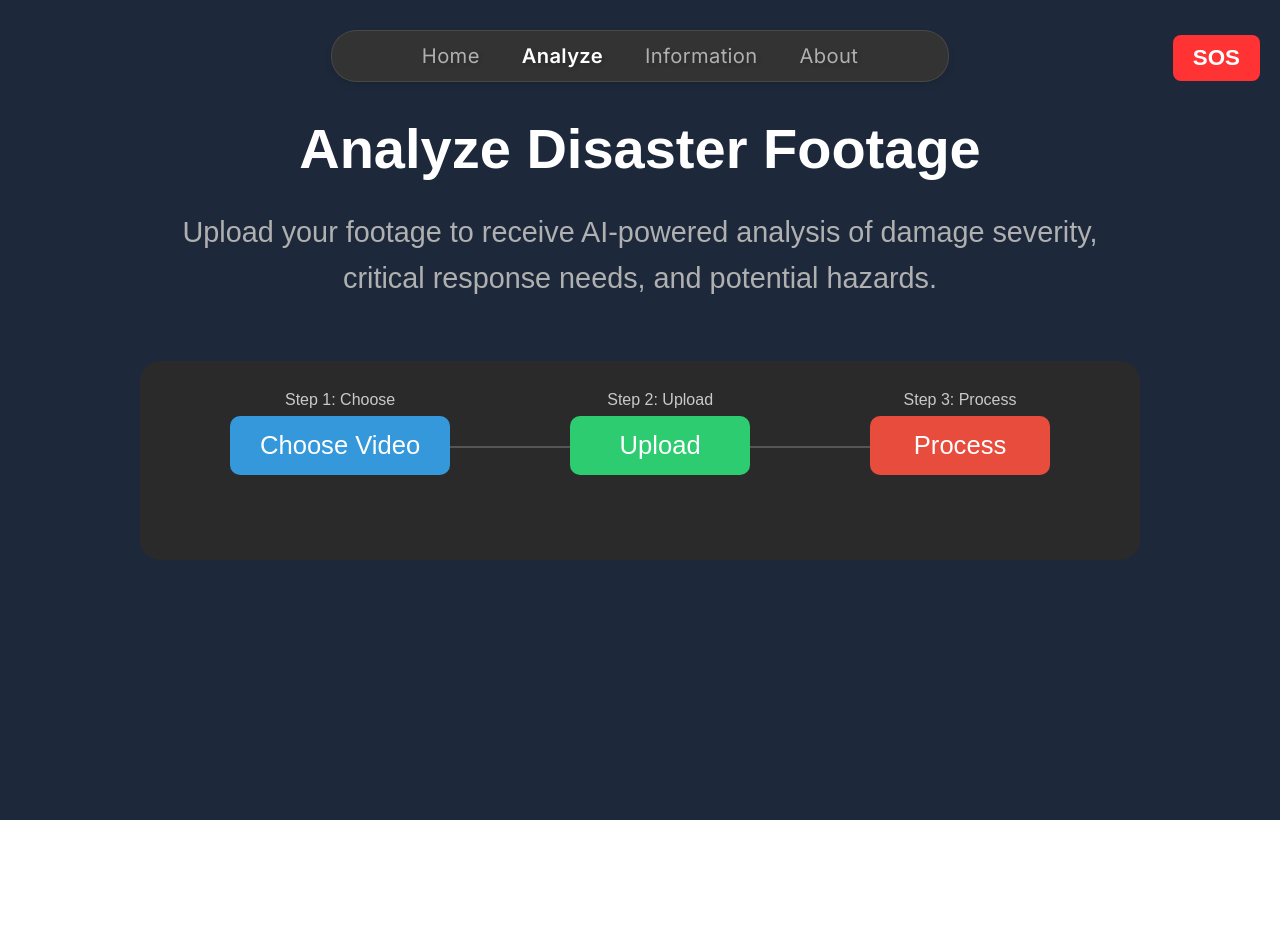
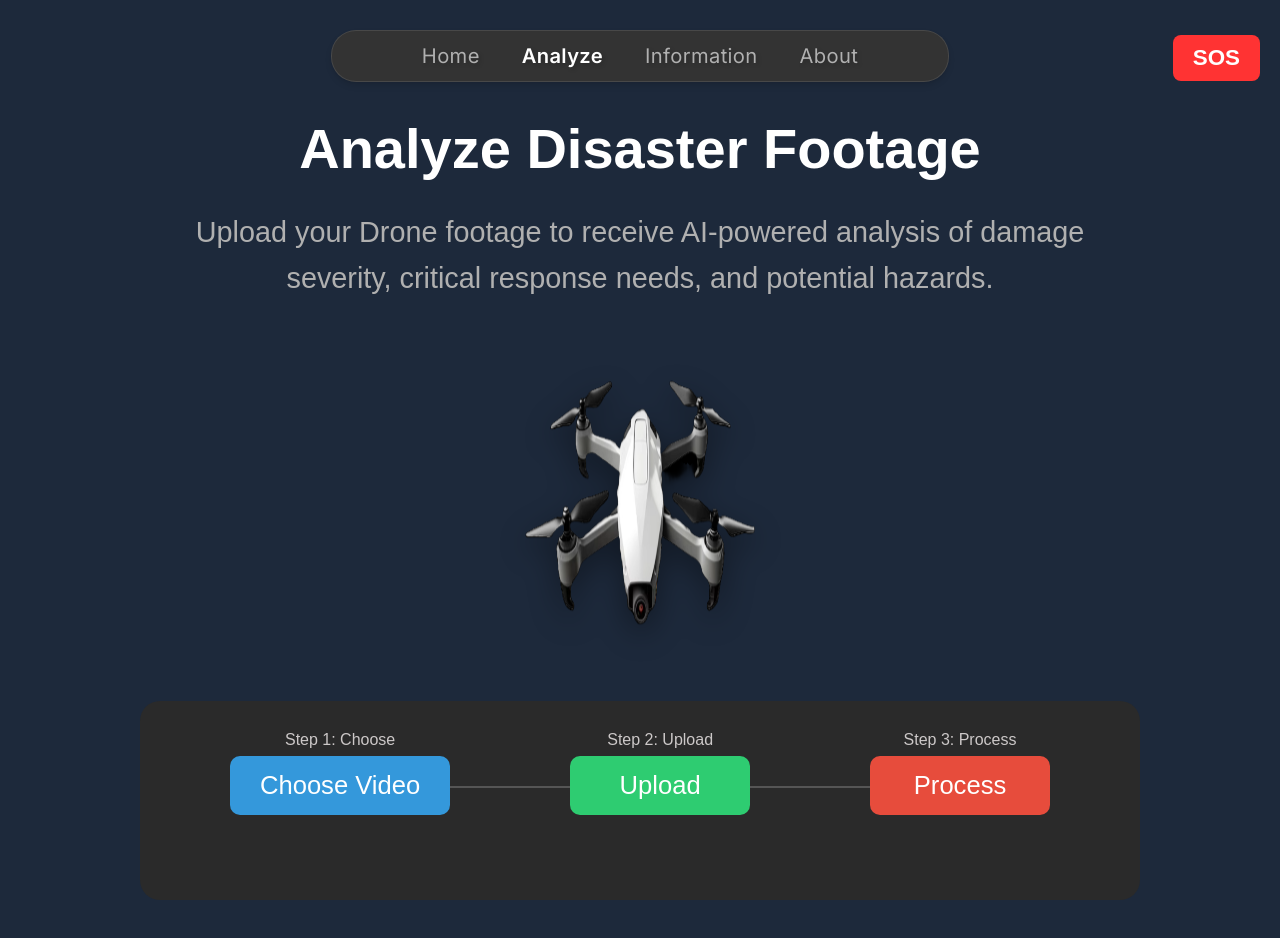
Before and after one commit to GODCHINMAY/Sentinal-A.I.d, a React (Vite) app in the folder frontend/: page /analyze in a window 1280 px wide. Shown: the top 938 px of the page. Before the commit the page ends 820 px from the top, so only its background shows below. Built offline with nearby package versions, Linux system fonts and the light colour scheme.

Commit message:
fixing Analyze page and drone gif

```diff
--- /dev/null
+++ b/frontend/src/components/Hovering.jsx
@@ -0,0 +1,49 @@
+import React, { useEffect, useState } from 'react';
+import droneImage from '../assets/croppedadobetrans.png';
+
+function Hovering() {
+  const [position, setPosition] = useState(0);
+  const [direction, setDirection] = useState(1);
+
+  useEffect(() => {
+    const animationInterval = setInterval(() => {
+      setPosition(prevPosition => {
+        // Change direction when reaching limits
+        if (prevPosition >= 30) {
+          setDirection(-1);
+        } else if (prevPosition <= -30) {
+          setDirection(1);
+        }
+
+        // Move in current direction
+        return prevPosition + (direction * 2);
+      });
+    }, 30);
+
+    return () => clearInterval(animationInterval);
+  }, [direction]);
+
+  return (
+    <div className="hovering-drone-container" style={{
+      display: 'flex',
+      justifyContent: 'center',
+      margin: '20px 0 40px 0',
+      height: '300px',
+      position: 'relative'
+    }}>
+      <img
+        src={droneImage}
+        alt="Hovering Drone"
+        style={{
+          width: '250px',
+          height: 'auto',
+          transform: `translateY(${position}px)`,
+          transition: 'transform 0.1s ease',
+          filter: 'drop-shadow(0 10px 15px rgba(0, 0, 0, 0.4))'
+        }}
+      />
+    </div>
+  );
+}
+
+export default Hovering;
--- a/frontend/src/pages/Analyze.jsx
+++ b/frontend/src/pages/Analyze.jsx
@@ -4,6 +4,7 @@ import './Analyze.css'
 import '../components/AnalysisCharts.css'
 import AnalysisCharts from '../components/AnalysisCharts'
 import InfrastructureHeatmap from '../components/InfrastructureHeatmap'
+import Hovering from '../components/Hovering'
 
 function Analyze({
   handleFileChange,
@@ -20,9 +21,12 @@ function Analyze({
       <div className="header-section">
         <h1 className="header-title">Analyze Disaster Footage</h1>
         <p className="header-description">
-          Upload your footage to receive AI-powered analysis of damage severity, critical response needs, and potential hazards.
+          Upload your Drone footage to receive AI-powered analysis of damage severity, critical response needs, and potential hazards.
         </p>
       </div>
+
+      {/* Hovering Drone Animation */}
+      <Hovering />
 
       {/* Upload Section */}
       <div className="upload-section">
```
Also changed, not shown: frontend/src/assets/croppedadobetrans.png (added).
